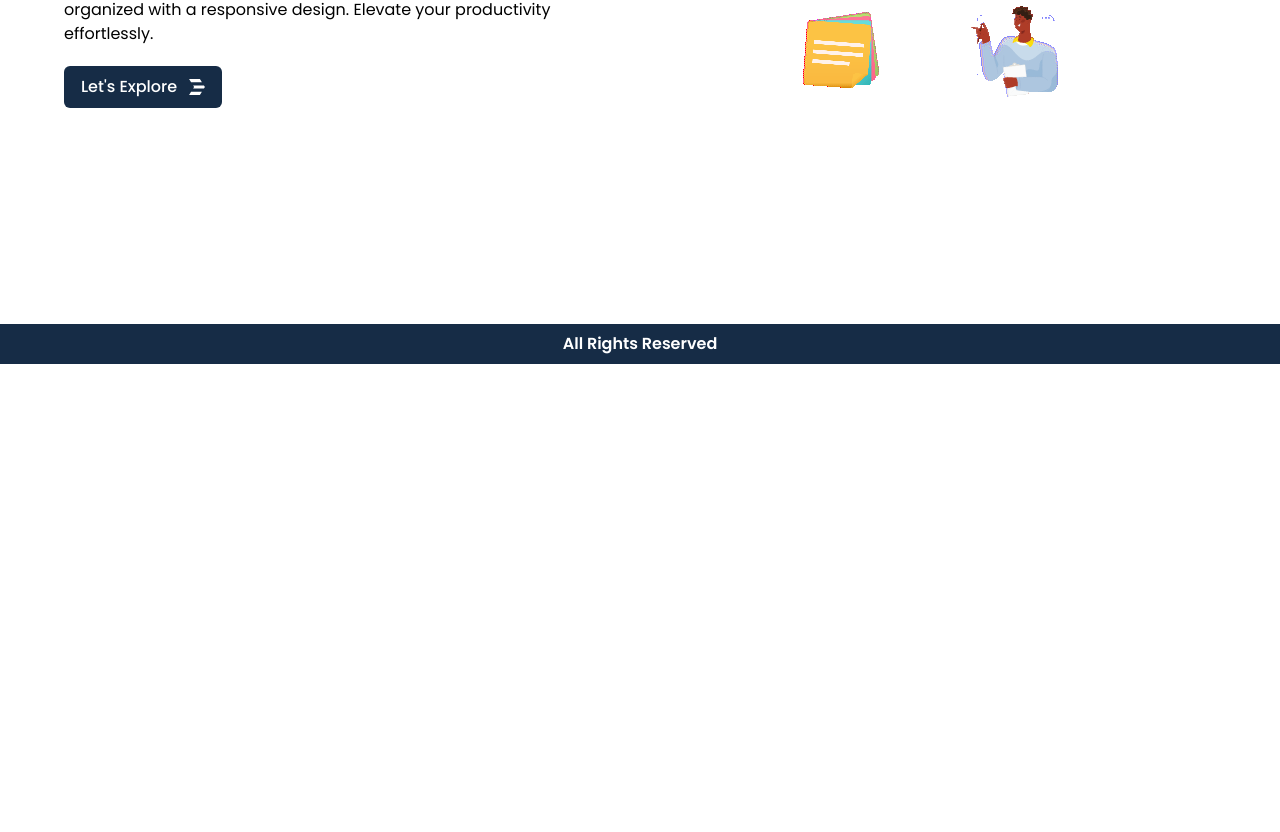
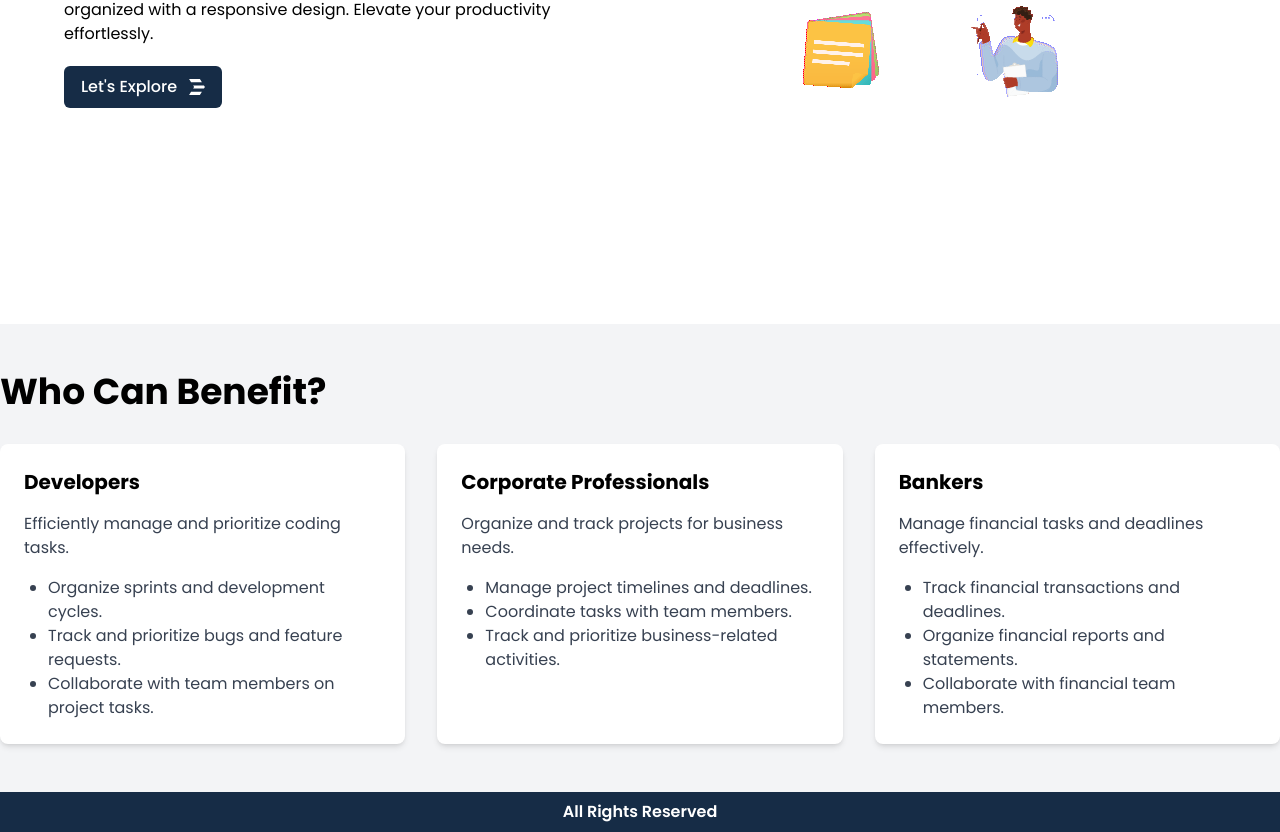
Before and after one commit to akibrahman/task-manager-client, a React (Vite) app: page / in a window 1280 px wide. Shown: the part 470-1302 px from the top of the page. Before the commit the page ends 834 px from the top, so only its background shows below. Built offline with nearby package versions, Linux system fonts and the light colour scheme; no server answers.

Commit message:
Benefisial section added

```diff
--- a/src/Components/Profile.jsx
+++ b/src/Components/Profile.jsx
@@ -1,11 +1,32 @@
 import { useContext } from "react";
+import useUser from "../Hooks/useUser";
 import { AuthContext } from "./AuthProvider";
 
 const Profile = () => {
   const { logout } = useContext(AuthContext);
+  const { user } = useUser();
   return (
-    <div className="flex items-center justify-center h-[calc(100vh-70px)] w-full">
-      <p className="text-6xl">Profile</p>
+    <div className="flex flex-col items-center justify-center h-[calc(100vh-70px)] w-full">
+      <p className="text-6xl mb-14">Profile</p>
+      <div className="flex items-center gap-10">
+        <img
+          src={user.photo}
+          className="w-[300px] h-[300px] rounded-full"
+          alt=""
+        />
+        <div className="space-y-6">
+          <p className="font-bold">
+            Name:{" "}
+            <span className="font-medium text-white bg-primary px-5 py-2 rounded-md">
+              {user.name}
+            </span>
+          </p>
+          <p className="font-bold">
+            E-mail:{" "}
+            <span className="font-medium text-white bg-primary px-5 py-2 rounded-md">
+              {user.email}
+            </span>
+          </p>
           <button
             onClick={() => logout()}
             className="bg-red-600 text-white px-3 py-1 rounded-md active:scale-90 duration-300"
@@ -13,6 +34,8 @@ const Profile = () => {
             Logout
           </button>
         </div>
+      </div>
+    </div>
   );
 };
 
--- a/src/Components/Tasks.jsx
+++ b/src/Components/Tasks.jsx
@@ -352,7 +352,7 @@ const EditTask = ({
             type="submit"
             className="bg-blue-500 text-white px-4 py-2 rounded-md hover:bg-blue-600"
           >
-            Add Task
+            Update Task
           </button>
         </form>
       )}
--- a/src/Pages/LandingPage/LandingPage.jsx
+++ b/src/Pages/LandingPage/LandingPage.jsx
@@ -1,8 +1,38 @@
 import { SiRundeck } from "react-icons/si";
 
 const LandingPage = () => {
+  const userTypes = [
+    {
+      title: "Developers",
+      description: "Efficiently manage and prioritize coding tasks.",
+      benefits: [
+        "Organize sprints and development cycles.",
+        "Track and prioritize bugs and feature requests.",
+        "Collaborate with team members on project tasks.",
+      ],
+    },
+    {
+      title: "Corporate Professionals",
+      description: "Organize and track projects for business needs.",
+      benefits: [
+        "Manage project timelines and deadlines.",
+        "Coordinate tasks with team members.",
+        "Track and prioritize business-related activities.",
+      ],
+    },
+    {
+      title: "Bankers",
+      description: "Manage financial tasks and deadlines effectively.",
+      benefits: [
+        "Track financial transactions and deadlines.",
+        "Organize financial reports and statements.",
+        "Collaborate with financial team members.",
+      ],
+    },
+    // Add more user types as needed
+  ];
   return (
-    // <div className="">
+    <div className="">
       <div className="w-[90%] mx-auto h-[calc(100vh-70px)] flex items-center justify-center">
         <div className="w-1/2 bg-purple500">
           <p className="text-5xl font-semibold">
@@ -11,8 +41,8 @@ const LandingPage = () => {
           <p className="mt-5">
             EfficientTask, a React-powered Task Management System, offers
             intuitive task creation, dynamic categorization, and seamless
-          collaboration. Customize categories, delve into task details, and stay
-          organized with a responsive design. Elevate your productivity
+            collaboration. Customize categories, delve into task details, and
+            stay organized with a responsive design. Elevate your productivity
             effortlessly.
           </p>
           <button className="mt-5 bg-primary text-white px-4 py-2 rounded-md font-medium border border-transparent flex items-center gap-3 hover:gap-6 hover:border-primary hover:bg-transparent hover:text-primary hover:scale-105 active:scale-90 ease-in-out duration-300 ">
@@ -27,7 +57,27 @@ const LandingPage = () => {
           </div>
         </div>
       </div>
-    // </div>
+      <section className="bg-gray-100 py-12">
+        <div className="container mx-auto">
+          <h2 className="text-4xl font-bold mb-8">Who Can Benefit?</h2>
+          <div className="grid grid-cols-1 md:grid-cols-2 lg:grid-cols-3 gap-8">
+            {userTypes.map((userType, index) => (
+              <div key={index} className="bg-white p-6 rounded-lg shadow-md">
+                <h3 className="text-xl font-bold mb-4">{userType.title}</h3>
+                <p className="text-gray-700 mb-4">{userType.description}</p>
+                <ul className="list-disc pl-6">
+                  {userType.benefits.map((benefit, i) => (
+                    <li key={i} className="text-gray-700">
+                      {benefit}
+                    </li>
+                  ))}
+                </ul>
+              </div>
+            ))}
+          </div>
+        </div>
+      </section>
+    </div>
   );
 };
 
```
Lines whose indentation alone changed are shown as unchanged.
